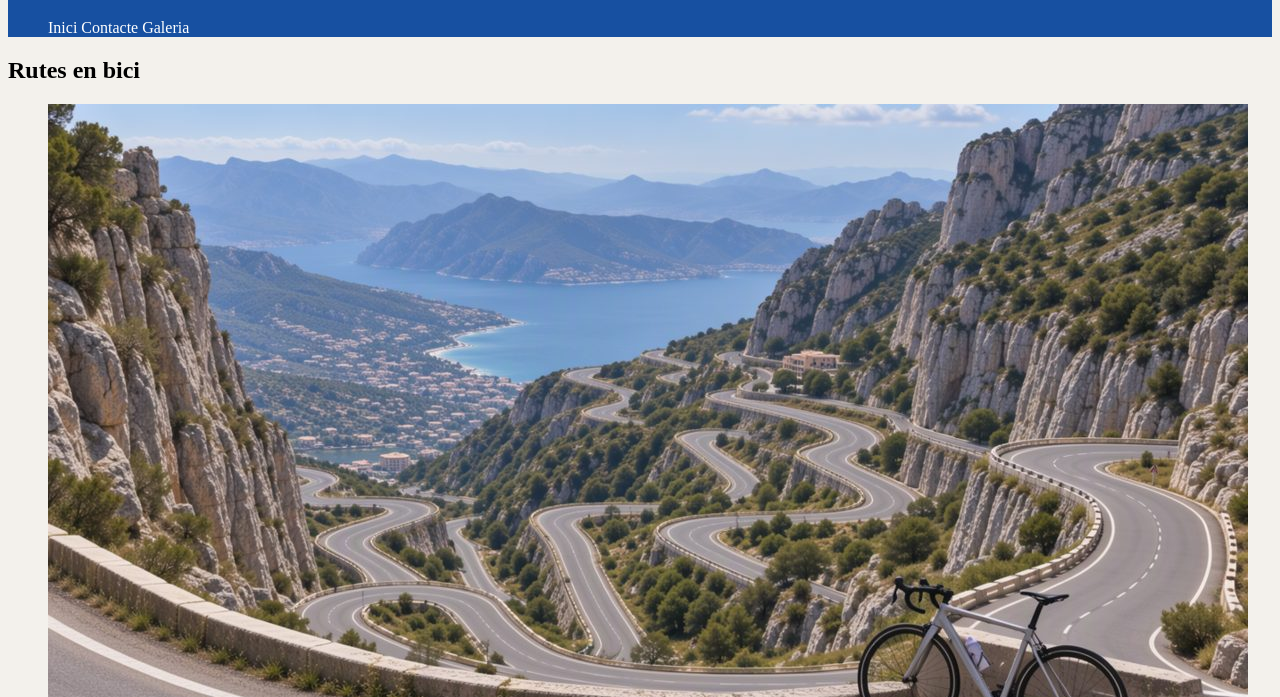
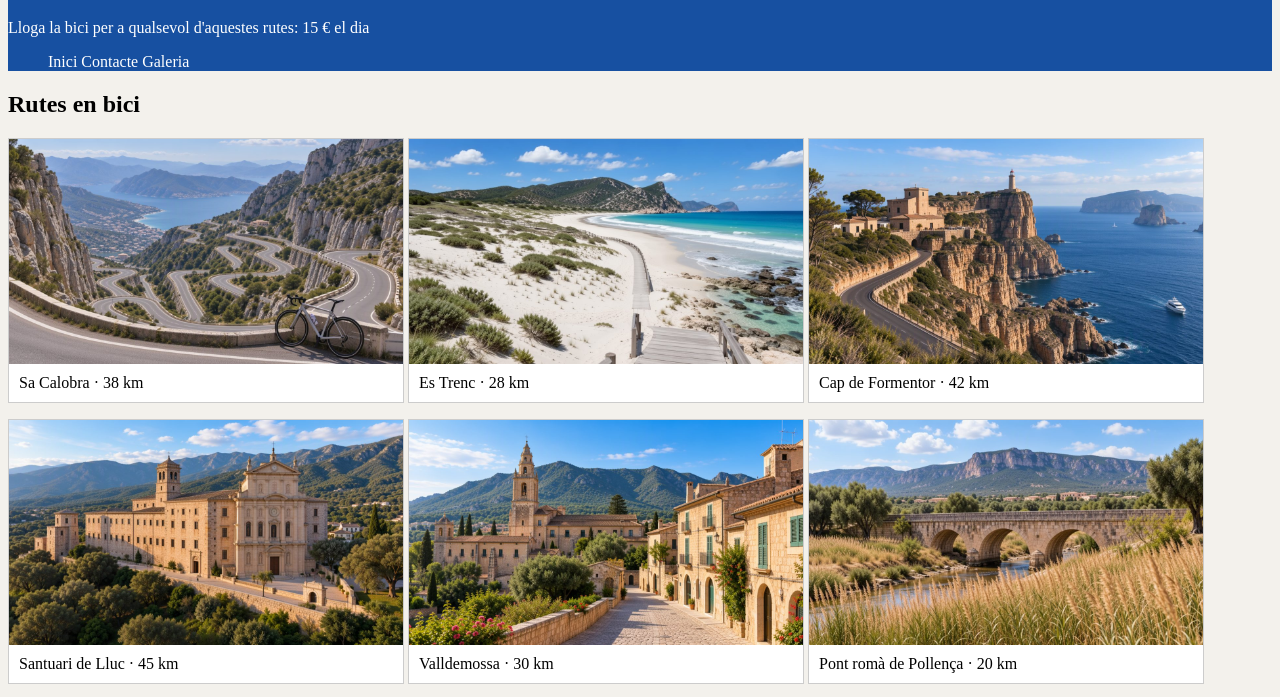
Before and after one commit to tcaimari/caimari_crespi_toni_correcio_examen1, a plain HTML site: page galeria.html in a window 1280 px wide. Shown: the part 61-758 px from the top of the page. Drawn offline with Linux system fonts and the light colour scheme.

Commit message:
css galeria acabat

```diff
--- a/css/galeria.css
+++ b/css/galeria.css
@@ -0,0 +1,116 @@
+html {
+    box-sizing: border-box;
+    font-size: 62.5%;
+}
+
+*,
+*::before,
+*::after {
+    box-sizing: inherit;
+}
+
+
+
+
+body {
+    font-size: 1.6rem;
+}
+
+
+:root {
+    --principal: #1750a1;
+    --fons: #f3f1ec;
+}
+
+body {
+    background-color: var(--fons);
+}
+
+header {
+    background-color: var(--principal);
+    color: white;
+}
+
+h1 {
+    font-size: 3.2rem;
+}
+
+h2 {
+    font-size: 2.4rem;
+}
+
+
+nav a {
+    color: white;
+    text-decoration: none;
+}
+
+
+
+
+
+
+
+figure {
+    background-color: white;
+    border: 1px solid #ccc;
+    margin: 0 0 16px;
+}
+
+figure img {
+    width: 100%;
+    display: block;
+}
+
+figcaption {
+    padding: 10px;
+}
+
+.baner, .km {
+    display: none;
+}
+
+@media (min-width: 576px) {
+    figure {
+        display: inline-block;
+        width: 48%;
+        vertical-align: top;
+    }
+}
+
+@media (min-width: 768px) {
+    .km {
+        display: inline;
+    }
+    .baner {
+        display: block;
+    }
+}
+
+@media (min-width: 992px) {
+    figure {
+        width: 31.33%;
+    }
+}
+
+
+
+
+
+
+@media (min-width: 76px) {
+    .eslogan{
+        display: block;
+    }
+
+    nav li{
+        display: inline-block;
+    }
+
+    article{
+        display: inline-block;
+        width: 45%;
+        margin-top: 15%;
+        vertical-align: top;
+    }
+}
--- a/galeria.html
+++ b/galeria.html
@@ -5,11 +5,13 @@
     <meta charset="utf-8">
     <meta name="viewport" content="width=device-width, initial-scale=1">
     <title>Bicis Tramuntana</title>
-    <link rel="stylesheet" href="css/estils.css">
+    <link rel="stylesheet" href="css/galeria.css">
 </head>
 
+<body>
     <header>
         <h1>Bicis Tramuntana</h1>
+        <p class="banner">Lloga la bici per a qualsevol d'aquestes rutes: 15 € el dia</p>
         <nav>
             <ul>
                 <li><a href="index.html">Inici</a></li>
@@ -21,6 +23,7 @@
 
     <main>
         <h2>Rutes en bici</h2>
+        <div class="galeria">
             <figure>
                 <img src="img/img_galeria/sa_calobra.jpg" alt="Carretera de revolts entre penya-segats de la serra de Tramuntana">
                 <figcaption>Sa Calobra <span class="km">· 38 km</span></figcaption>
@@ -30,35 +33,35 @@
                 <figcaption>Es Trenc <span class="km">· 28 km</span></figcaption>
             </figure>
             <figure>
-            <img src="img/img_galeria/formentor.jpg" alt="penya-segat amb un far y construccions">
+                <img src="img/img_galeria/formentor.jpg" alt="Penya-segat amb un far i construccions">
                 <figcaption>Cap de Formentor <span class="km">· 42 km</span></figcaption>
             </figure>
             <figure>
-            <img src="img/img_galeria/lluc.jpg" alt="Construccio religiosa antiga">
+                <img src="img/img_galeria/lluc.jpg" alt="Construcció religiosa antiga">
                 <figcaption>Santuari de Lluc <span class="km">· 45 km</span></figcaption>
             </figure>
             <figure>
-            <img src="img/img_galeria/valldemossa.jpg" alt="Poble de la serra de tramuntana ">
+                <img src="img/img_galeria/valldemossa.jpg" alt="Poble de la serra de Tramuntana">
                 <figcaption>Valldemossa <span class="km">· 30 km</span></figcaption>
             </figure>
             <figure>
-            <img src="img/img_galeria/pollenca.jpg" alt="Pont roma creuant un torrent">
+                <img src="img/img_galeria/pollenca.jpg" alt="Pont romà creuant un torrent">
                 <figcaption>Pont romà de Pollença <span class="km">· 20 km</span></figcaption>
             </figure>
             <figure>
-            <img src="img/img_galeria/port_soller.jpg" alt="Port entre la serra de tramuntana">
+                <img src="img/img_galeria/port_soller.jpg" alt="Port entre la serra de Tramuntana">
                 <figcaption>Port de Sóller <span class="km">· 25 km</span></figcaption>
             </figure>
             <figure>
-            <img src="img/img_galeria/salines.jpg" alt="salars amb dos flamencs">
+                <img src="img/img_galeria/salines.jpg" alt="Salars amb dos flamencs">
                 <figcaption>Ses Salines <span class="km">· 32 km</span></figcaption>
             </figure>
             <figure>
                 <img src="img/img_galeria/ametllers.jpg" alt="Ametllers a la primavera amb flors">
                 <figcaption>Els ametllers en flor <span class="km">· 35 km</span></figcaption>
             </figure>
+        </div>
     </main>
-
 
     <footer>
         <h2>Horari d'obertura</h2>
@@ -69,3 +72,6 @@
         </ol>
         <p>Fet per Toni Caimari Crespi</p>
     </footer>
+</body>
+
+</html>
```
Lines whose indentation alone changed are shown as unchanged.
